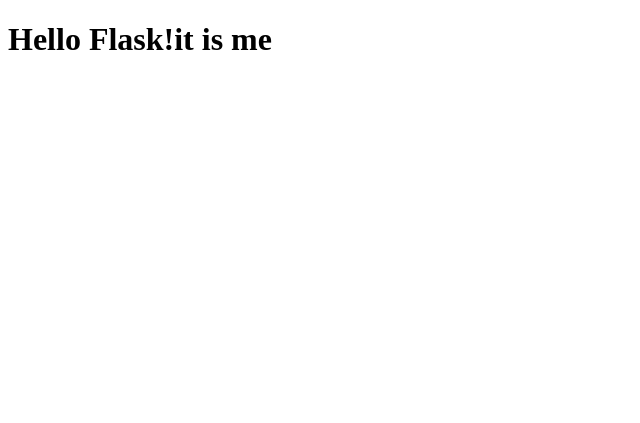
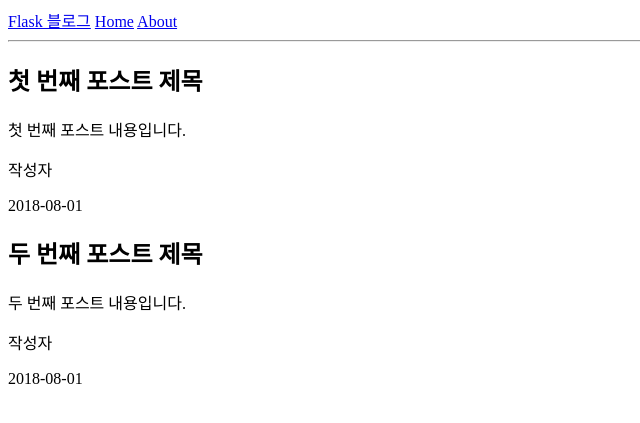
Before and after one commit to jeonseoheee/Flask5, a Flask app: page / in a window 1280 px wide. Shown: the top 423 px of the page, without its empty margins (0-640 px from the left). Run offline with Flask 2, Linux system fonts and the light colour scheme.

Commit message:
5월 26일 첫번째 시도

```diff
--- a/app.py
+++ b/app.py
@@ -2,10 +2,12 @@
 
 app = Flask(__name__)
 
-
 @app.route('/')
+@app.route('/index')
 def index():
     return render_template('index.html')
 
-if __name__=="__main__":
-   app.run()
+
+@app.route('/about')
+def about():
+    return render_template('about.html', title='About')
--- a/templates/index.html
+++ b/templates/index.html
@@ -1,8 +1,24 @@
-<!DOCTYPE HTML><html>
-  <head>
-    <title>Flask app</title>
-  </head>
-  <body>
-    <h1>Hello Flask!it is me</h1>
-  </body>
-</html>
+{% extends 'layout.html' %}
+
+{% block content %}
+<div>
+  <div>
+    <article>
+      <h1>첫 번째 포스트 제목</h1>
+      <p>첫 번째 포스트 내용입니다.</p>
+      <div>
+        <p>작성자</p>
+        <p>2018-08-01</p>
+      </div>
+    </article>
+    <article>
+      <h1>두 번째 포스트 제목</h1>
+      <p>두 번째 포스트 내용입니다.</p>
+      <div>
+        <p>작성자</p>
+        <p>2018-08-01</p>
+      </div>
+    </article>
+  </div>
+</div>
+{% endblock %}
--- /dev/null
+++ b/templates/layout.html
@@ -0,0 +1,28 @@
+<!DOCTYPE HTML>
+<html lang="kr">
+  <head>
+    <meta charset="utf-8">
+
+    {% if title %}
+      <title>Flask 블로그 - {{ title }}</title>
+    {% else %}
+      <title>Flask 블로그</title>
+    {% endif %}
+  </head>
+
+  <body>
+    <header>
+      <nav>
+        <a href="/">Flask 블로그</a>
+        <a href="/">Home</a>
+        <a href="/about">About</a>
+      </nav>
+      <hr>
+    </header>
+
+    <main role="main">
+    <!-- Main content block -->
+    {% block content %}{% endblock %}
+    </main>
+  </body>
+</html>
```
Also changed, not shown: templates/about.html (added, +7 -0 lines).
